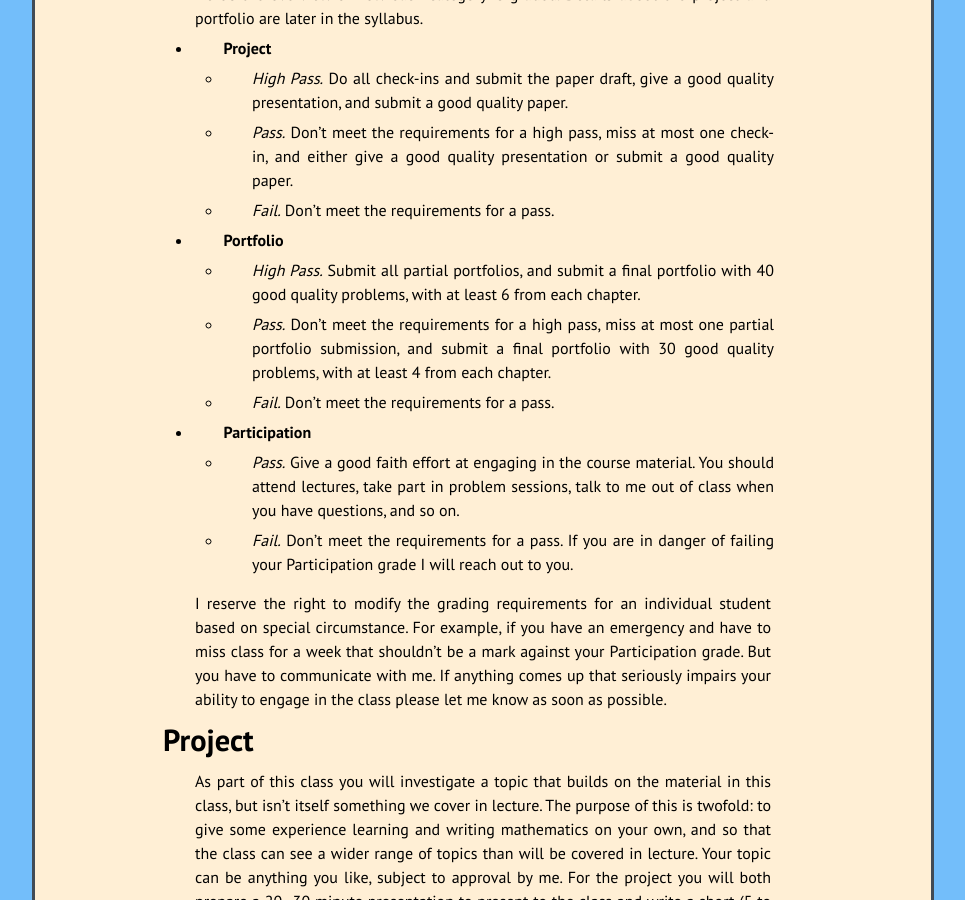
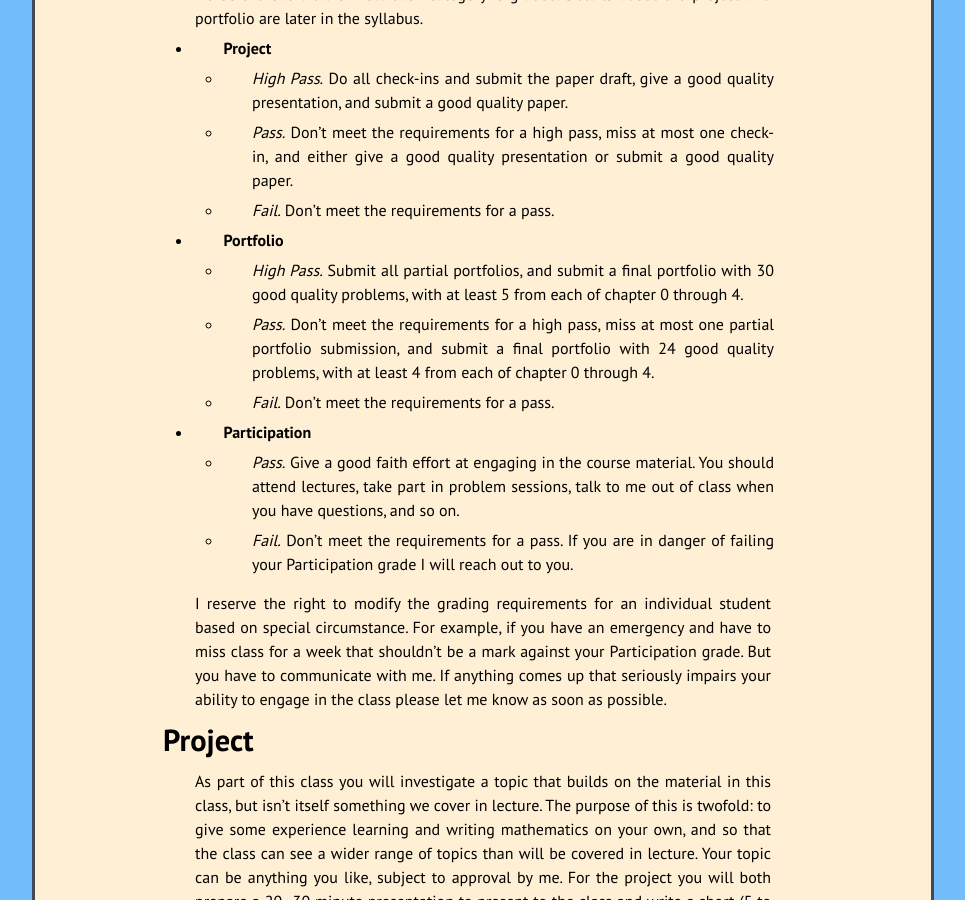
Before and after one commit to kamerynjw/kamerynjw.github.io, a Jekyll site: the page built from teaching/2024/math335/syllabus.md, in a window 1280 px wide and 900 px high, scrolled down 1793 px. Shown: the whole window, without its empty margins (157-1122 px from the left). Built offline with Jekyll 4.4.1, drawn with Linux system fonts in a browser that asks for light colours; nearby versions of some CDN libraries; formulas are drawn with MathJax 3; some of the changed text lies outside the part shown.

Commit message:
changed portfolio requirements

```diff
--- a/teaching/2024/math335/syllabus.md
+++ b/teaching/2024/math335/syllabus.md
@@ -78,9 +78,9 @@ Here's the overview of how each category is graded. Details about the project an
 
 * **Portfolio**
 
-    * *High Pass.* Submit all partial portfolios, and submit a final portfolio with 40 good quality problems, with at least 6 from each chapter.
+    * *High Pass.* Submit all partial portfolios, and submit a final portfolio with 30 good quality problems, with at least 5 from each of chapter 0 through 4.
 
-    * *Pass.* Don't meet the requirements for a high pass, miss at most one partial portfolio submission, and submit a final portfolio with 30 good quality problems, with at least 4 from each chapter.
+    * *Pass.* Don't meet the requirements for a high pass, miss at most one partial portfolio submission, and submit a final portfolio with 24 good quality problems, with at least 4 from each of chapter 0 through 4.
 
     * *Fail.* Don't meet the requirements for a pass.
 
```
Also changed, not shown: other parts of teaching/2024/math335/syllabus.md (+2 -0 lines).
